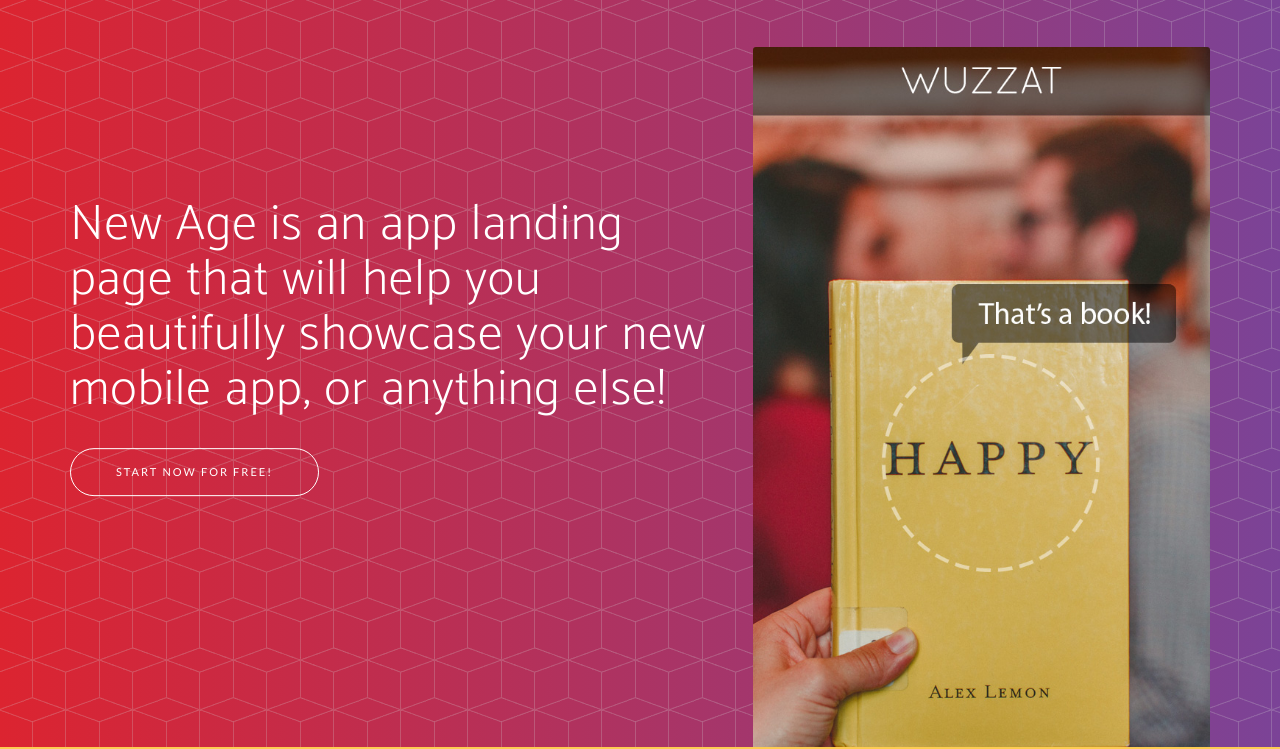
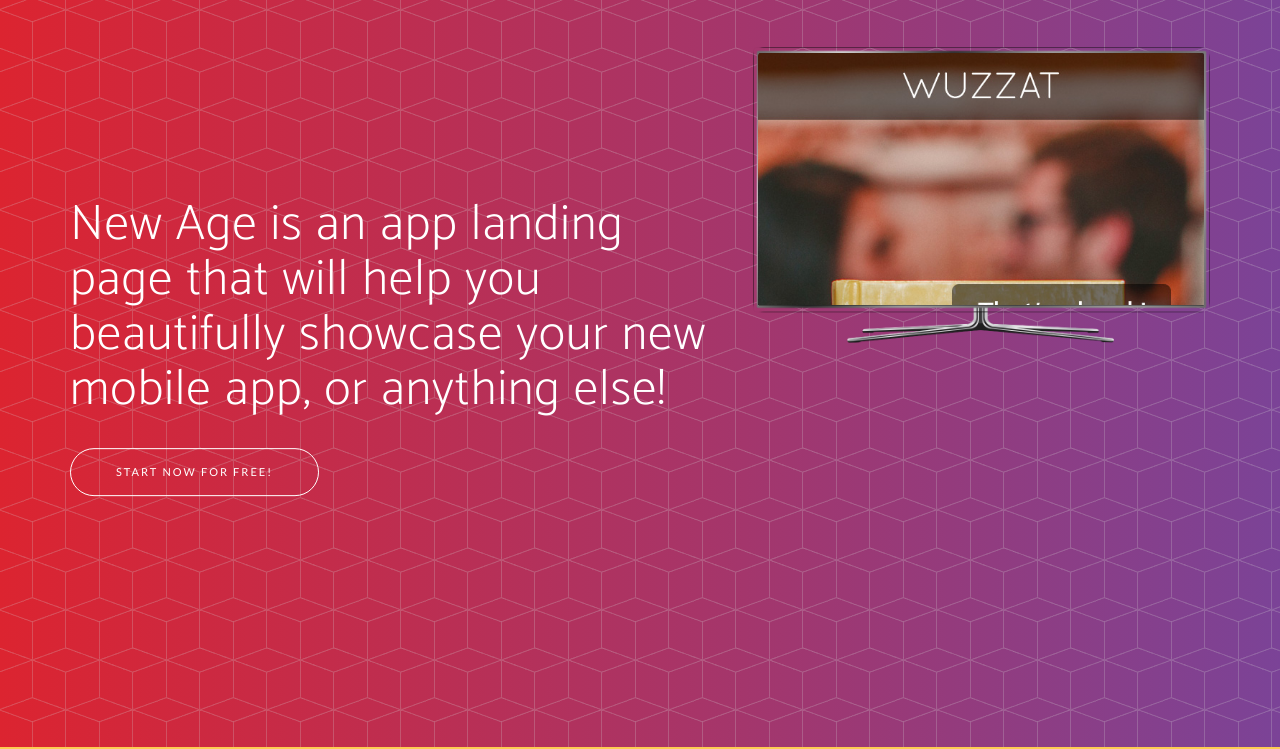
Before and after one commit to burks20/cs3250-kam, a website: page index.html in a window 1280 px wide. Shown: the part 53-802 px from the top of the page. Drawn offline with nearby package versions, Linux system fonts and the light colour scheme; a web font is replaced by a local one.

Commit message:
Samsung TV image to index.html

```diff
--- a/index.html
+++ b/index.html
@@ -80,7 +80,7 @@
                 </div>
                 <div class="col-sm-5">
                     <div class="device-container">
-<!--                        <div class="device-mockup iphone6_plus portrait white">-->
+                        <div class="device-mockup samsung_tv portrait white">
                             <div class="device">
                                 <div class="screen">
                                     <!-- Demo image for screen mockup, you can put an image here, some HTML, an animation, video, or anything else! -->
@@ -90,7 +90,7 @@
                                     <!-- You can hook the "home button" to some JavaScript events or just remove it -->
                                 </div>
                             </div>
-<!--                        </div>-->
+                        </div>
                     </div>
                 </div>
             </div>
```
